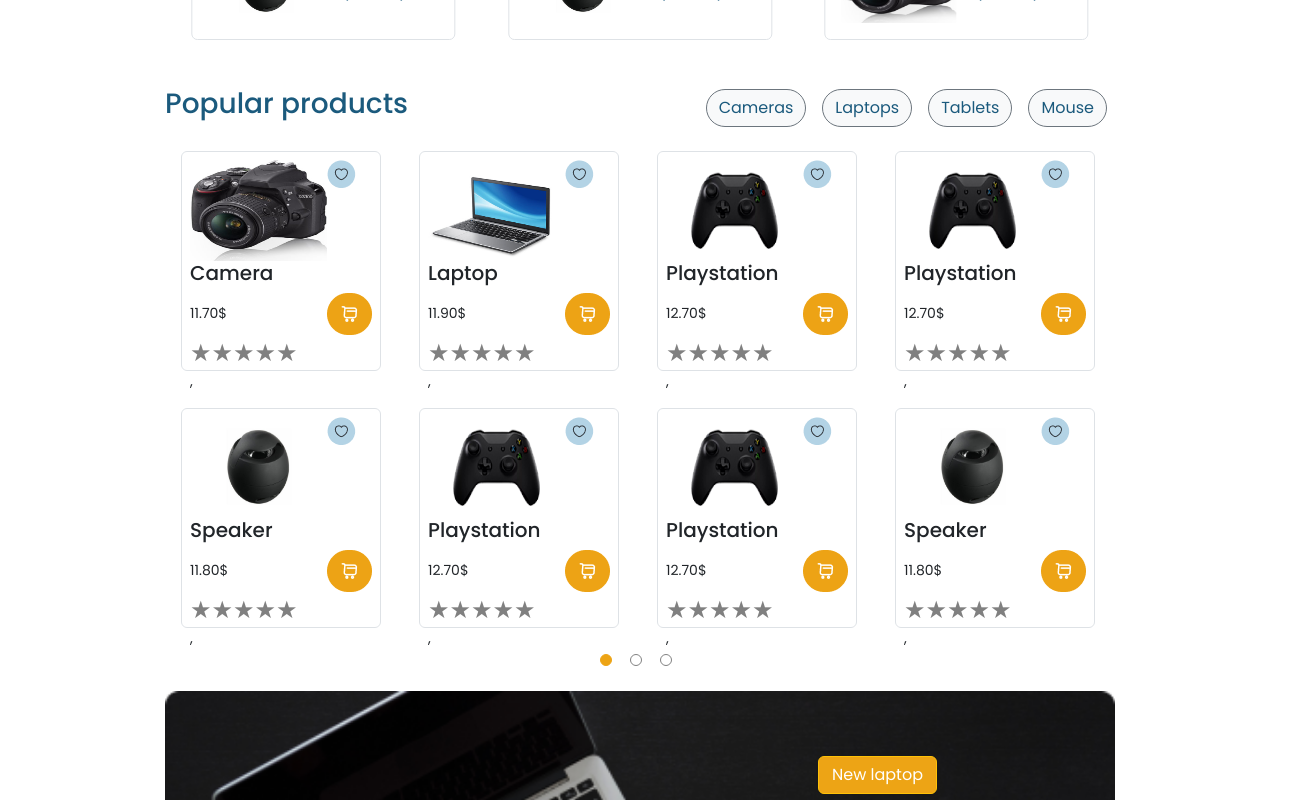
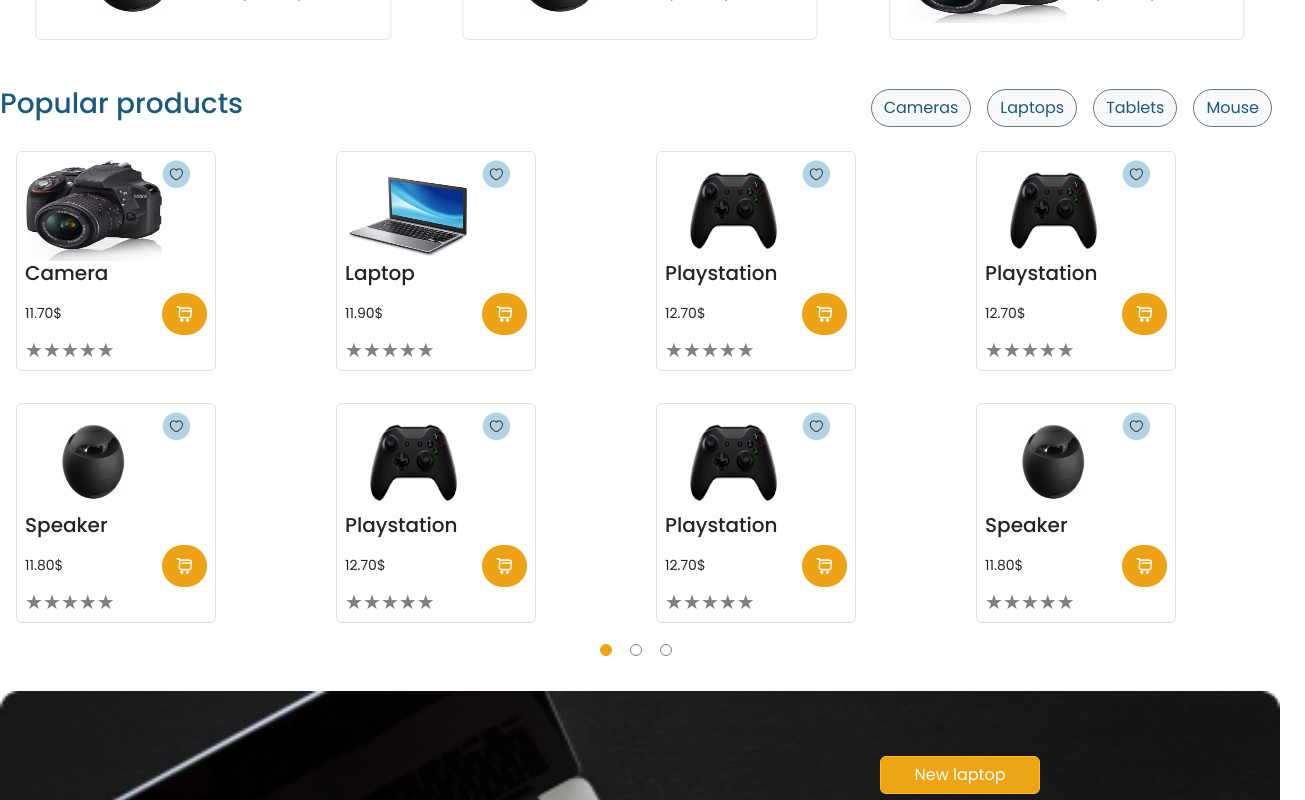
Before and after one commit to JamiyanD/React-E-commerce, a React (Create React App) app in the folder react-e-commerce/: page / in a window 1280 px wide. Shown: the part 740-1540 px from the top of the page, 1305 px wide, since content can reach past the window. Built offline with nearby package versions, Linux system fonts and the light colour scheme.

Commit message:
01.09 at class

```diff
--- a/react-e-commerce/src/App.css
+++ b/react-e-commerce/src/App.css
@@ -1,6 +1,6 @@
 .App {
-  width: 950px;
-  margin: auto;
+  /* width: 950px;
+  margin: auto; */
   font-family: 'Poppins', sans-serif;
   font-size: 14px;
 }
--- a/react-e-commerce/src/Section3.jsx
+++ b/react-e-commerce/src/Section3.jsx
@@ -5,21 +5,27 @@
 import './App.css';
 import ReactStars from "react-rating-stars-component";
 function Section3() {
-    const productLoop = products.map(element => {
+    const productLoop = products.map(props => {
+        function handleUpVote(props){
+            console.log("unvoted")
+            console.log(props.id)
+        }
         return (
             <div id="card" class=" m-3 p-2 border rounded col-3">
                 <Stack direction="horizontal" className="h-50">
-                    <img class="w-75 h-100" src={element.imgUrl} alt=""></img>
+                    <img class="w-75 h-100" src={props.imgUrl} alt=""></img>
                     <img class="mb-auto" src="./img/heart.png" alt=""></img>
                 </Stack>
-                <h5>{element.title}</h5>
+                <h5>{props.title}</h5>
                 <Stack direction="horizontal" >
-                    <p1>{element.price}</p1>
-                    <img class="ms-auto" src="./img/shop.png" alt=""></img>
+                    <p1>{props.price}</p1>
+                    <a onClick={() => {handleUpVote(props)}} class="ms-auto">
+                    <img  src="./img/shop.png" alt=""></img>
+                    </a>
                 </Stack>
                 <ReactStars
-                    size={24}
-                />,
+                    size={20}
+                />
             </div>
         )
     })
--- a/react-e-commerce/src/Section5.jsx
+++ b/react-e-commerce/src/Section5.jsx
@@ -4,7 +4,7 @@
     return (
         <section class="row mt-5 ps-3">
             <div class="col-7 d-flex border rounded">
-                <img class="w-50" src="./img/big-speaker.png" alt=""></img>
+                <img class="w-50 h-100" src="./img/big-speaker.png" alt=""></img>
                 <div class="w-50 d-flex flex-column justify-content-center ">
                     <h5 class="color">JBL bar 2.1 deep bass</h5>
                     <p1>$11,70</p1>
--- a/react-e-commerce/src/data/products.js
+++ b/react-e-commerce/src/data/products.js
@@ -2,122 +2,146 @@
     {
         title:"Camera",
         price:"11.70$",
-        imgUrl:"../img/camera.png"
+        imgUrl:"../img/camera.png",
+        id:1
     },
     {
         title:"Speaker",
         price:"11.80$",
-        imgUrl:"../img/speaker.png"
+        imgUrl:"../img/speaker.png",
+        id:2
     },
     {
         title:"Laptop",
         price:"11.90$",
-        imgUrl:"../img/laptop.png"
+        imgUrl:"../img/laptop.png",
+        id:3
     },
     {
         title:"Playstation",
         price:"12.70$",
-        imgUrl:"../img/playstation.png"
+        imgUrl:"../img/playstation.png",
+        id:4
     },
     {
         title:"Playstation",
         price:"12.70$",
-        imgUrl:"../img/playstation.png"
+        imgUrl:"../img/playstation.png",
+        id:5
     },
     {
         title:"Playstation",
         price:"12.70$",
-        imgUrl:"../img/playstation.png"
+        imgUrl:"../img/playstation.png",
+        id:6
     },
     {
         title:"Playstation",
         price:"12.70$",
-        imgUrl:"../img/playstation.png"
+        imgUrl:"../img/playstation.png",
+        id:7
     },
     {
         title:"Speaker",
         price:"11.80$",
-        imgUrl:"../img/speaker.png"
+        imgUrl:"../img/speaker.png",
+        id:8
     },
     {
         title:"Playstation",
         price:"12.70$",
-        imgUrl:"../img/playstation.png"
+        imgUrl:"../img/playstation.png",
+        id:9
     },
     {
         title:"Playstation",
         price:"12.70$",
-        imgUrl:"../img/playstation.png"
+        imgUrl:"../img/playstation.png",
+        id:10
     },
     {
         title:"Playstation",
         price:"12.70$",
-        imgUrl:"../img/playstation.png"
+        imgUrl:"../img/playstation.png",
+        id:11
     },
     {
         title:"Playstation",
         price:"12.70$",
-        imgUrl:"../img/playstation.png"
+        imgUrl:"../img/playstation.png",
+        id:12
     },
     {
         title:"Playstation",
         price:"12.70$",
-        imgUrl:"../img/playstation.png"
+        imgUrl:"../img/playstation.png",
+        id:13
     },
     {
         title:"Playstation",
         price:"12.70$",
-        imgUrl:"../img/playstation.png"
+        imgUrl:"../img/playstation.png",
+        id:14
     },
     {
         title:"Playstation",
         price:"12.70$",
-        imgUrl:"../img/playstation.png"
+        imgUrl:"../img/playstation.png",
+        id:15
     },
     {
         title:"Playstation",
         price:"12.70$",
-        imgUrl:"../img/playstation.png"
+        imgUrl:"../img/playstation.png",
+        id:16
     },
     {
         title:"Playstation",
         price:"12.70$",
-        imgUrl:"../img/playstation.png"
+        imgUrl:"../img/playstation.png",
+        id:17
     },
     {
         title:"Playstation",
         price:"12.70$",
-        imgUrl:"../img/playstation.png"
+        imgUrl:"../img/playstation.png",
+        id:18
     },
     {
         title:"Playstation",
         price:"12.70$",
-        imgUrl:"../img/playstation.png"
+        imgUrl:"../img/playstation.png",
+        id:19
     },
     {
         title:"Playstation",
         price:"12.70$",
-        imgUrl:"../img/playstation.png"
+        imgUrl:"../img/playstation.png",
+        id:20
     },
     {
         title:"Playstation",
         price:"12.70$",
-        imgUrl:"../img/playstation.png"
+        imgUrl:"../img/playstation.png",
+        id:21
     },
     {
         title:"Playstation",
         price:"12.70$",
-        imgUrl:"../img/playstation.png"
+        imgUrl:"../img/playstation.png",
+        id:22
     },
     {
         title:"Playstation",
         price:"12.70$",
-        imgUrl:"../img/playstation.png"
+        imgUrl:"../img/playstation.png",
+        id:23
     },
     {
         title:"Playstation",
         price:"12.70$",
-        imgUrl:"../img/playstation.png"
+        imgUrl:"../img/playstation.png",
+        id:24
     }
 ]
 export default products
```
